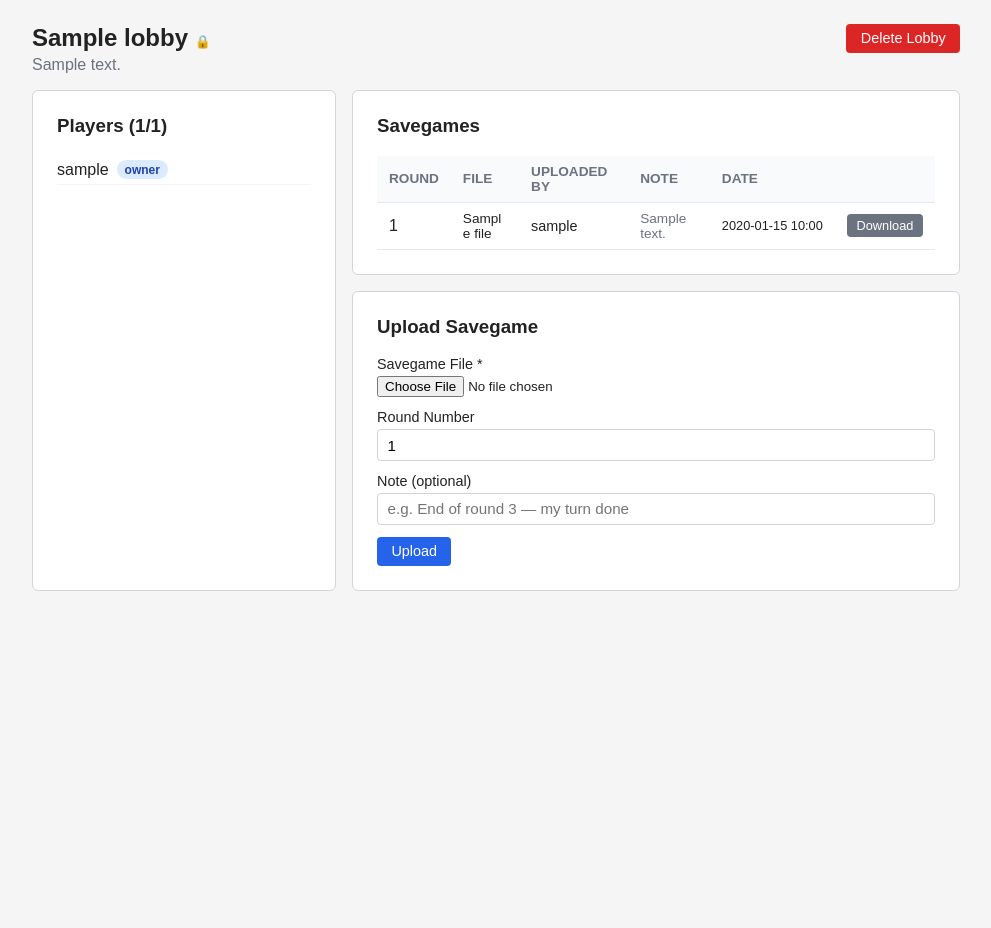
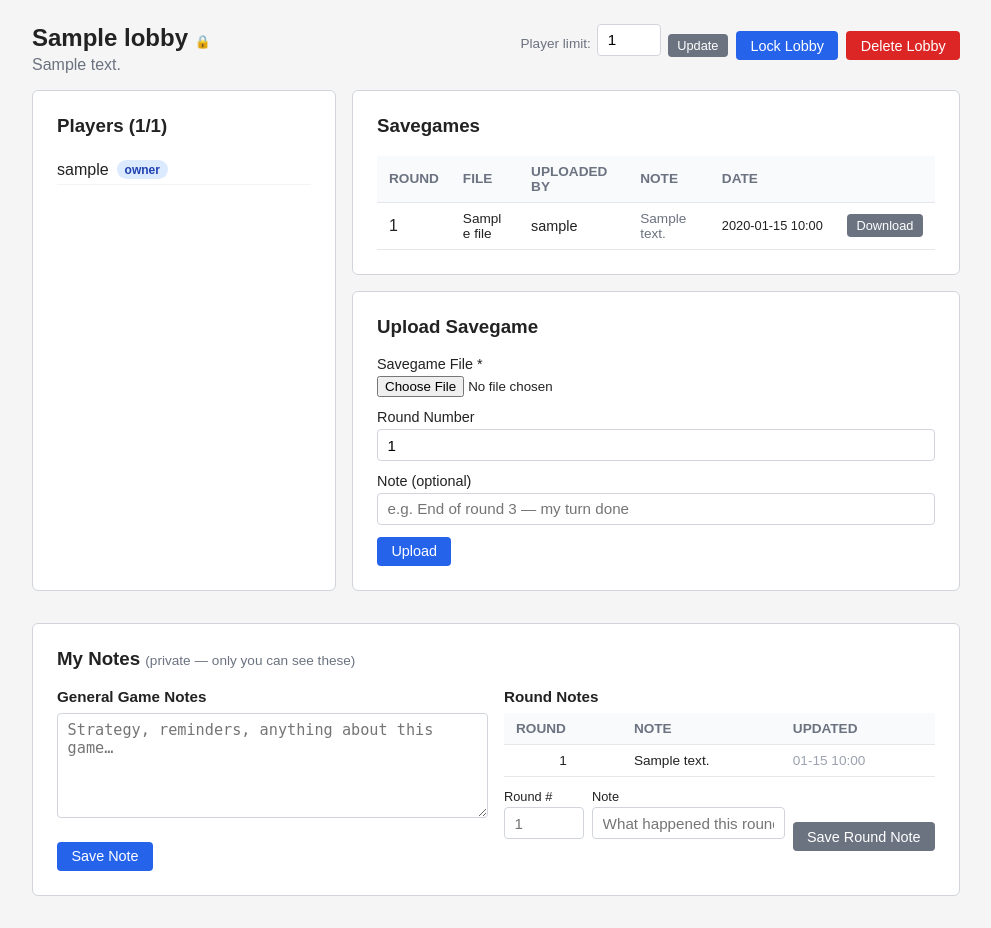
Before and after one commit to Fosshaugemil/PBEM_Client, a Flask app: page /lobbies/1 in a window 1280 px wide. Shown: the part 62-990 px from the top of the page, without its empty margins (144-1135 px from the left). Before the commit the page ends 653 px from the top, so only its background shows below. Run offline with Flask 3, Linux system fonts and the light colour scheme; the visitor is signed in with stand-in values (Sample User, id 1); tables that the repository leaves empty hold one stand-in row (values such as "Sample post").

Commit message:
Add player limit editing, lobby locking, and personal notes
- Owner can edit max_players after creation (blocked while locked,
  cannot go below current player count)
- Owner can lock lobby once it reaches full capacity; locked lobbies
  block new joins. Unlocking is always available to the owner.
- New PlayerNote model stores private per-user notes per lobby:
  a general freetext note and per-round notes (last 5 shown)
- List page shows a Locked badge and disables the Join button for
  locked lobbies

https://claude.ai/code/session_0111Qx4HcXZbNCdxp7XAxfFh

```diff
--- a/app/lobby/routes.py
+++ b/app/lobby/routes.py
@@ -3,8 +3,10 @@ import os
 from flask import Blueprint, render_template, request, redirect, url_for, session, flash, abort, current_app
 from werkzeug.security import generate_password_hash, check_password_hash
 
+from datetime import datetime
+
 from .. import db, login_required
-from ..models import Lobby, LobbyMember, SavegameFile, User
+from ..models import Lobby, LobbyMember, PlayerNote, SavegameFile, User
 
 lobby_bp = Blueprint('lobby', __name__)
 
@@ -72,7 +74,16 @@ def detail(lobby_id):
         flash('You must join this lobby first.')
         return redirect(url_for('lobby.list_lobbies'))
     savegames = SavegameFile.query.filter_by(lobby_id=lobby_id).order_by(SavegameFile.uploaded_at.desc()).all()
-    return render_template('lobby/detail.html', lobby=lobby, savegames=savegames)
+    general_note = PlayerNote.query.filter_by(
+        user_id=session['user_id'], lobby_id=lobby_id, round_number=None).first()
+    round_notes = (PlayerNote.query
+                   .filter(PlayerNote.user_id == session['user_id'],
+                           PlayerNote.lobby_id == lobby_id,
+                           PlayerNote.round_number.isnot(None))
+                   .order_by(PlayerNote.round_number.desc())
+                   .limit(5).all())
+    return render_template('lobby/detail.html', lobby=lobby, savegames=savegames,
+                           general_note=general_note, round_notes=round_notes)
 
 
 @lobby_bp.route('/<int:lobby_id>/join', methods=['POST'])
@@ -82,6 +93,10 @@ def join(lobby_id):
 
     if _is_member(lobby_id, session['user_id']):
         return redirect(url_for('lobby.detail', lobby_id=lobby_id))
+
+    if lobby.is_locked:
+        flash('This lobby is locked and no longer accepting players.')
+        return redirect(url_for('lobby.list_lobbies'))
 
     if lobby.player_count >= lobby.max_players:
         flash('Lobby is full.')
@@ -115,6 +130,84 @@ def leave(lobby_id):
     return redirect(url_for('lobby.list_lobbies'))
 
 
+@lobby_bp.route('/<int:lobby_id>/edit', methods=['POST'])
+@login_required
+def edit(lobby_id):
+    lobby = Lobby.query.get_or_404(lobby_id)
+    if lobby.owner_id != session['user_id']:
+        abort(403)
+    if lobby.is_locked:
+        flash('Unlock the lobby before changing player limit.')
+        return redirect(url_for('lobby.detail', lobby_id=lobby_id))
+    try:
+        new_max = int(request.form.get('max_players', ''))
+        if new_max < 2:
+            raise ValueError
+    except ValueError:
+        flash('Player limit must be a number >= 2.')
+        return redirect(url_for('lobby.detail', lobby_id=lobby_id))
+    if new_max < lobby.player_count:
+        flash(f'Cannot set limit below current player count ({lobby.player_count}).')
+        return redirect(url_for('lobby.detail', lobby_id=lobby_id))
+    lobby.max_players = new_max
+    db.session.commit()
+    flash('Player limit updated.')
+    return redirect(url_for('lobby.detail', lobby_id=lobby_id))
+
+
+@lobby_bp.route('/<int:lobby_id>/lock', methods=['POST'])
+@login_required
+def lock(lobby_id):
+    lobby = Lobby.query.get_or_404(lobby_id)
+    if lobby.owner_id != session['user_id']:
+        abort(403)
+    if lobby.is_locked:
+        lobby.is_locked = False
+        db.session.commit()
+        flash('Lobby unlocked — players can join again.')
+    else:
+        if lobby.player_count < lobby.max_players:
+            flash(f'Lobby must be full before locking ({lobby.player_count}/{lobby.max_players} players).')
+            return redirect(url_for('lobby.detail', lobby_id=lobby_id))
+        lobby.is_locked = True
+        db.session.commit()
+        flash('Lobby locked. Game can begin!')
+    return redirect(url_for('lobby.detail', lobby_id=lobby_id))
+
+
+@lobby_bp.route('/<int:lobby_id>/note', methods=['POST'])
+@login_required
+def save_note(lobby_id):
+    if not _is_member(lobby_id, session['user_id']):
+        abort(403)
+    content = request.form.get('content', '').strip()
+    round_str = request.form.get('round_number', '').strip()
+    round_number = None
+    if round_str:
+        try:
+            round_number = int(round_str)
+            if round_number < 1:
+                raise ValueError
+        except ValueError:
+            flash('Round number must be a positive integer.')
+            return redirect(url_for('lobby.detail', lobby_id=lobby_id))
+    if not content:
+        flash('Note cannot be empty.')
+        return redirect(url_for('lobby.detail', lobby_id=lobby_id))
+    note = PlayerNote.query.filter_by(
+        user_id=session['user_id'], lobby_id=lobby_id, round_number=round_number).first()
+    if note:
+        note.content = content
+        note.updated_at = datetime.utcnow()
+    else:
+        note = PlayerNote(user_id=session['user_id'], lobby_id=lobby_id,
+                          round_number=round_number, content=content)
+        db.session.add(note)
+    db.session.commit()
+    flash('Note saved.')
+    return redirect(url_for('lobby.detail', lobby_id=lobby_id))
+
+
 @lobby_bp.route('/<int:lobby_id>/delete', methods=['POST'])
 @login_required
 def delete(lobby_id):
--- a/app/models.py
+++ b/app/models.py
@@ -18,6 +18,7 @@ class Lobby(db.Model):
     description = db.Column(db.String(512), default='')
     password_hash = db.Column(db.String(256), nullable=True)  # NULL = public
     max_players = db.Column(db.Integer, default=4)
+    is_locked = db.Column(db.Boolean, default=False, nullable=False)
     owner_id = db.Column(db.Integer, db.ForeignKey('user.id'), nullable=False)
     created_at = db.Column(db.DateTime, default=datetime.utcnow)
 
@@ -58,3 +59,12 @@ class SavegameFile(db.Model):
 
     lobby = db.relationship('Lobby', back_populates='savegames')
     uploader = db.relationship('User', back_populates='uploads')
+
+
+class PlayerNote(db.Model):
+    id = db.Column(db.Integer, primary_key=True)
+    user_id = db.Column(db.Integer, db.ForeignKey('user.id'), nullable=False)
+    lobby_id = db.Column(db.Integer, db.ForeignKey('lobby.id'), nullable=False)
+    round_number = db.Column(db.Integer, nullable=True)  # NULL = general note
+    content = db.Column(db.Text, nullable=False)
+    updated_at = db.Column(db.DateTime, default=datetime.utcnow)
--- a/app/templates/lobby/detail.html
+++ b/app/templates/lobby/detail.html
@@ -7,11 +7,34 @@
     <h2 style="margin:0 0 0.25rem">
       {{ lobby.name }}
       {% if lobby.is_password_protected %}<span class="lock" title="Password protected">🔒</span>{% endif %}
+      {% if lobby.is_locked %}<span style="background:#fef3c7;color:#92400e;font-size:0.75rem;padding:0.15rem 0.5rem;border-radius:999px;font-weight:600;margin-left:0.4rem">🔐 Locked</span>{% endif %}
     </h2>
     {% if lobby.description %}<p style="color:#6b7280;margin:0">{{ lobby.description }}</p>{% endif %}
   </div>
-  <div style="display:flex;gap:0.5rem">
+  <div style="display:flex;gap:0.5rem;align-items:center;flex-wrap:wrap">
     {% if lobby.owner_id == session['user_id'] %}
+      <!-- Edit player limit -->
+      <form method="post" action="{{ url_for('lobby.edit', lobby_id=lobby.id) }}" class="inline"
+            style="display:flex;gap:0.4rem;align-items:center">
+        <label for="max_players" style="font-size:0.85rem;color:#6b7280;white-space:nowrap">Player limit:</label>
+        <input type="number" id="max_players" name="max_players" value="{{ lobby.max_players }}"
+               min="{{ lobby.player_count }}" max="32" style="width:4rem"
+               {% if lobby.is_locked %}disabled title="Unlock lobby to edit"{% endif %}>
+        <button type="submit" class="btn btn-secondary" style="font-size:0.8rem;padding:0.25rem 0.6rem"
+                {% if lobby.is_locked %}disabled title="Unlock lobby to edit"{% endif %}>Update</button>
+      </form>
+      <!-- Lock / Unlock -->
+      <form method="post" action="{{ url_for('lobby.lock', lobby_id=lobby.id) }}" class="inline">
+        {% if lobby.is_locked %}
+          <button type="submit" class="btn btn-secondary">Unlock Lobby</button>
+        {% else %}
+          <button type="submit" class="btn btn-primary"
+                  {% if lobby.player_count < lobby.max_players %}
+                    disabled title="Lobby must be full to lock ({{ lobby.player_count }}/{{ lobby.max_players }})"
+                  {% endif %}>Lock Lobby</button>
+        {% endif %}
+      </form>
+      <!-- Delete -->
       <form method="post" action="{{ url_for('lobby.delete', lobby_id=lobby.id) }}" class="inline"
             onsubmit="return confirm('Delete this lobby and all its savegames?')">
         <button type="submit" class="btn btn-danger">Delete Lobby</button>
@@ -29,7 +52,10 @@
 
   <!-- Members -->
   <div class="card">
-    <h3 style="margin-top:0">Players ({{ lobby.player_count }}/{{ lobby.max_players }})</h3>
+    <h3 style="margin-top:0">
+      Players ({{ lobby.player_count }}/{{ lobby.max_players }})
+      {% if lobby.is_locked %}<span style="background:#fef3c7;color:#92400e;font-size:0.7rem;padding:0.1rem 0.4rem;border-radius:999px;font-weight:600;vertical-align:middle">locked</span>{% endif %}
+    </h3>
     <ul style="list-style:none;padding:0;margin:0">
       {% for m in lobby.members %}
         <li style="padding:0.3rem 0;border-bottom:1px solid #f3f4f6;display:flex;align-items:center;gap:0.5rem">
@@ -100,6 +126,61 @@
 
 </div>
 
+<!-- Personal Notes (full width) -->
+<div class="card" style="margin-top:1rem">
+  <h3 style="margin-top:0">My Notes <span style="font-weight:400;font-size:0.85rem;color:#6b7280">(private — only you can see these)</span></h3>
+
+  <div style="display:grid;grid-template-columns:1fr 1fr;gap:1rem">
+
+    <!-- General game note -->
+    <div>
+      <h4 style="margin:0 0 0.5rem;font-size:0.95rem">General Game Notes</h4>
+      <form method="post" action="{{ url_for('lobby.save_note', lobby_id=lobby.id) }}">
+        <input type="hidden" name="round_number" value="">
+        <textarea name="content" rows="5" placeholder="Strategy, reminders, anything about this game…"
+                  style="width:100%;box-sizing:border-box;resize:vertical">{{ general_note.content if general_note else '' }}</textarea>
+        <button type="submit" class="btn btn-primary" style="margin-top:0.5rem">Save Note</button>
+      </form>
+    </div>
+
+    <!-- Round notes -->
+    <div>
+      <h4 style="margin:0 0 0.5rem;font-size:0.95rem">Round Notes</h4>
+      {% if round_notes %}
+        <table style="margin-bottom:0.75rem;font-size:0.85rem">
+          <thead>
+            <tr><th>Round</th><th>Note</th><th>Updated</th></tr>
+          </thead>
+          <tbody>
+            {% for rn in round_notes %}
+            <tr>
+              <td style="text-align:center">{{ rn.round_number }}</td>
+              <td style="white-space:pre-wrap;max-width:18rem;word-break:break-word">{{ rn.content }}</td>
+              <td style="white-space:nowrap;color:#9ca3af">{{ rn.updated_at.strftime('%m-%d %H:%M') }}</td>
+            </tr>
+            {% endfor %}
+          </tbody>
+        </table>
+      {% else %}
+        <p style="color:#9ca3af;font-size:0.85rem">No round notes yet.</p>
+      {% endif %}
+      <form method="post" action="{{ url_for('lobby.save_note', lobby_id=lobby.id) }}"
+            style="display:flex;gap:0.5rem;align-items:flex-end;flex-wrap:wrap">
+        <div>
+          <label style="font-size:0.8rem;display:block;margin-bottom:0.2rem">Round #</label>
+          <input type="number" name="round_number" min="1" style="width:5rem" placeholder="1">
+        </div>
+        <div style="flex:1;min-width:8rem">
+          <label style="font-size:0.8rem;display:block;margin-bottom:0.2rem">Note</label>
+          <input type="text" name="content" placeholder="What happened this round?">
+        </div>
+        <button type="submit" class="btn btn-secondary" style="white-space:nowrap">Save Round Note</button>
+      </form>
+    </div>
+
+  </div>
+</div>
+
 <script>
 document.getElementById('upload-form').addEventListener('submit', function(e) {
     var file = document.getElementById('savegame').files[0];
```
Also changed, not shown: app/templates/lobby/list.html (+6 -1 lines).
